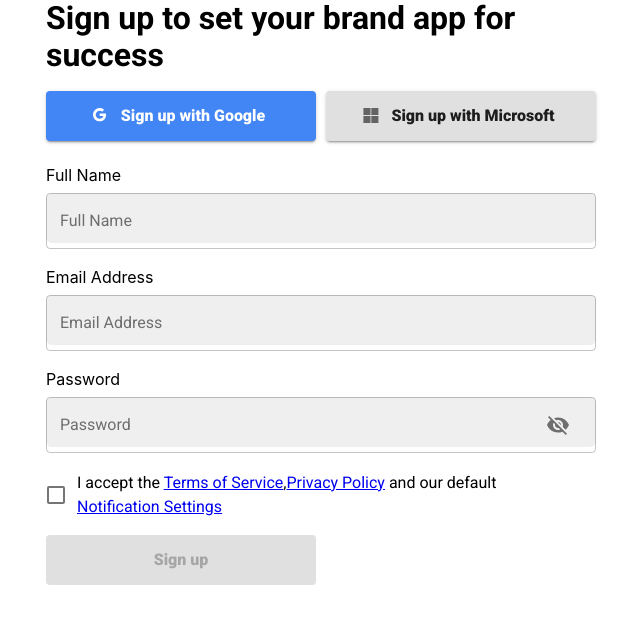
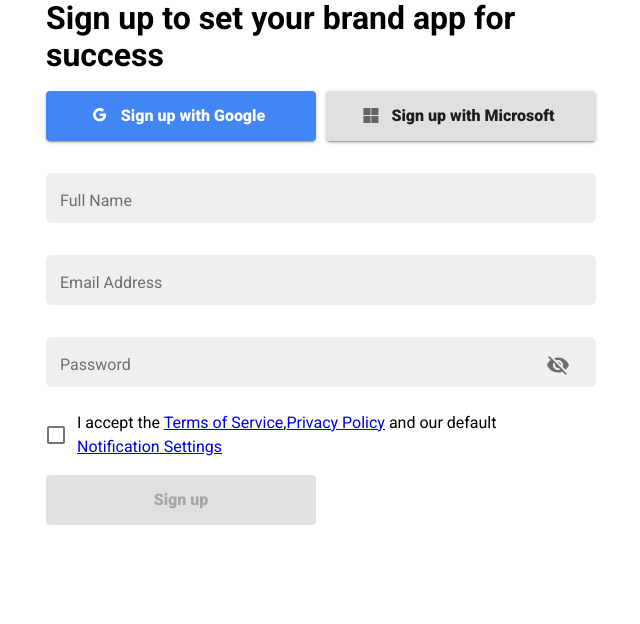
Before and after one commit to Ruslana-Logosha/Task-1, a React (Create React App) app: page /sign-up in a window 1280 px wide. Shown: the top 624 px of the page, without its empty margins (319-959 px from the left). Built offline with nearby package versions, Linux system fonts and the light colour scheme.

Commit message:
adds styles to form inputs

```diff
--- a/src/components/SignUp/Form.js
+++ b/src/components/SignUp/Form.js
@@ -56,7 +56,7 @@
 
   return (
     <FormContainer onSubmit={handleSubmit}>
-      <label htmlFor="fullName">Full Name</label>
+      {/* <label htmlFor="fullName">Full Name</label> */}
       <Input
         label="Full Name"
         value={values.fullName}
@@ -70,7 +70,7 @@
         helperText={touched.fullName && errors.fullName}
       />
 
-      <label htmlFor="email">Email Address</label>
+      {/* <label htmlFor="email">Email Address</label> */}
       <Input
         label="Email Address"
         value={values.email}
@@ -84,7 +84,7 @@
         helperText={touched.email && errors.email}
       />
 
-      <label htmlFor="password">Password</label>
+      {/* <label htmlFor="password">Password</label> */}
       <Input
         label="Password"
         value={values.password}
--- a/src/components/SignUp/FormInput.js
+++ b/src/components/SignUp/FormInput.js
@@ -10,12 +10,23 @@
     borderRadius: '6px',
     marginTop: theme.spacing(1),
     marginBottom: theme.spacing(3),
+    // position: 'relative',
+
+    // '& label': {
+    //   position: 'absolute',
+    //   top: '40px',
+    //   right: '20px',
+    // },
 
     '& label.Mui-focused': {
       color: '#6D9B12',
     },
+
     '& label.Mui-error': {
       color: '#FF0000',
+    },
+    '& .PrivateNotchedOutline-root-12': {
+      border: 'none',
     },
   },
 }));
--- a/src/components/SignUp/SignUpButtons.js
+++ b/src/components/SignUp/SignUpButtons.js
@@ -2,7 +2,6 @@
 import Box from '../StoryBook/Box';
 import { makeStyles } from '@material-ui/core/styles';
 import Button from '@material-ui/core/Button';
-import VpnKeySharpIcon from '@material-ui/icons/VpnKeySharp';
 import { SVGIconGoogle, SVGIconMicrosoft } from './SVGIcons';
 
 const useStyles = makeStyles(theme => ({
```
